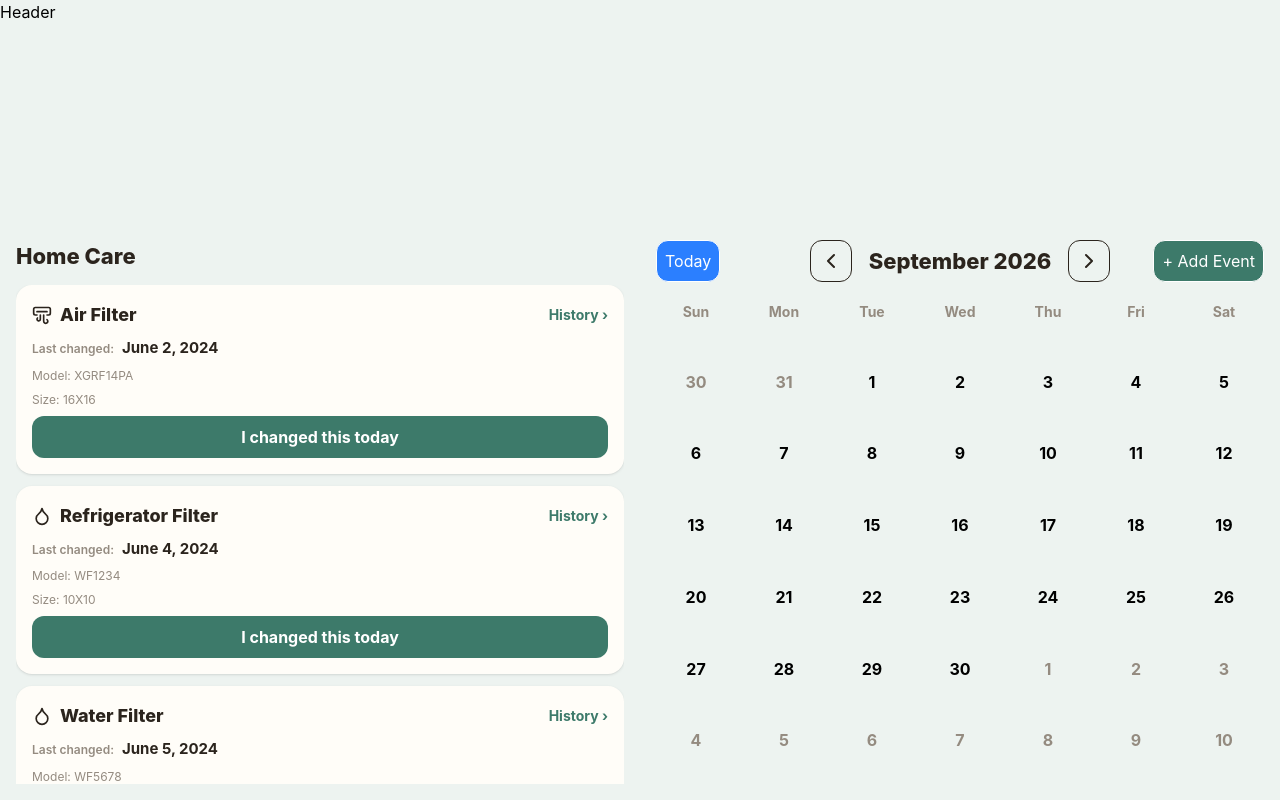
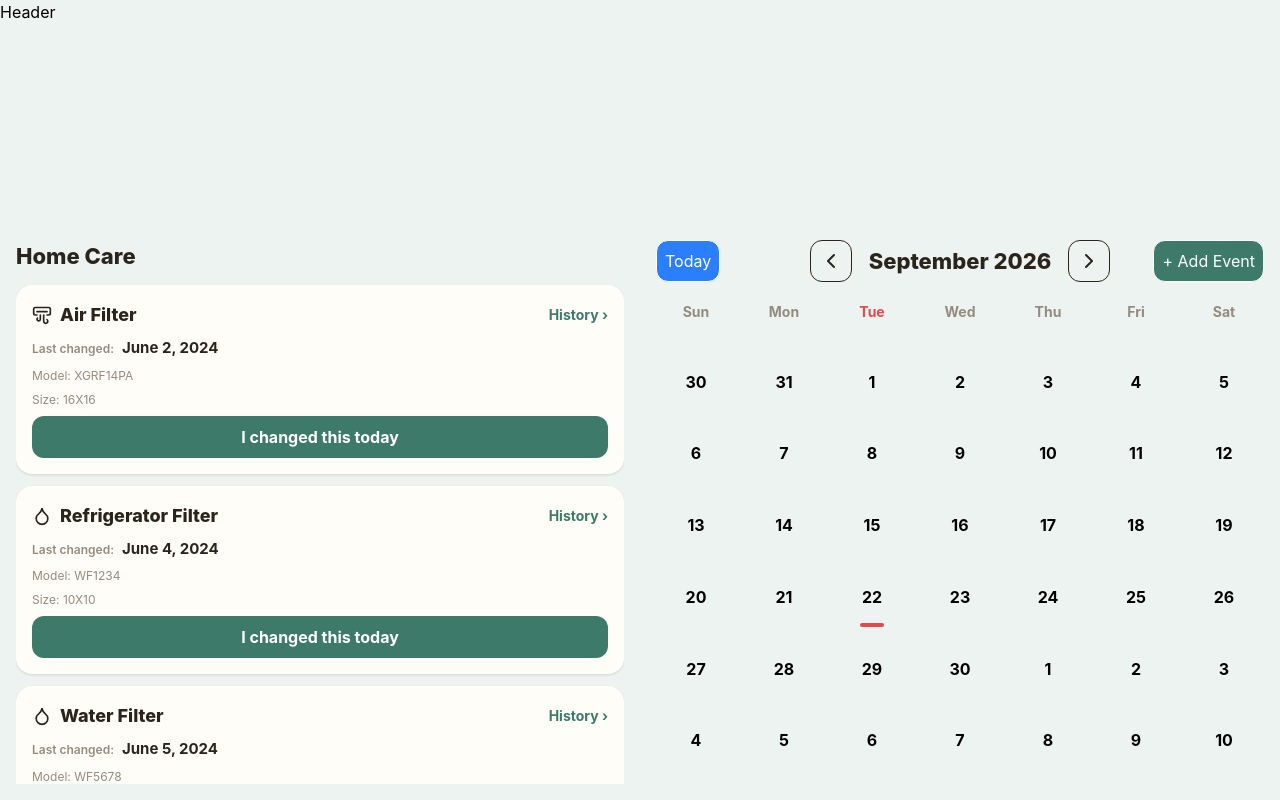
Before and after one commit to parekhr/family-dashboard, a React (Vite) app: page / in a window 1280 px wide. Built offline with nearby package versions, Linux system fonts and the light colour scheme.

Commit message:
added underline for current day

```diff
--- a/src/index.css
+++ b/src/index.css
@@ -18,4 +18,5 @@ body {
   --color-muted: #948b80;
   --color-primary: #3d7a6a;
   --color-primary-hover: #33685a;
+  --color-today: #E5484D;
 }
--- a/src/widgets/calendar/CalendarWidget.tsx
+++ b/src/widgets/calendar/CalendarWidget.tsx
@@ -1,6 +1,7 @@
 import { buildMonthGrid } from './buildMonthGrid'
 import { useState } from 'react'
 import { ChevronLeft, ChevronRight } from 'lucide-react'
+import { getTodayISO } from '../../lib/dates'
 import { useCalendarData } from './useCalendarData'
 
 const weekdays = ['Sun', 'Mon', 'Tue', 'Wed', 'Thu', 'Fri', 'Sat']
@@ -33,6 +34,10 @@ export function CalendarWidget() {
 
     const grid = buildMonthGrid(year, month)
 
+    const todayISO = getTodayISO()
+
+    const isViewingTodaysMonth = month === (today.getMonth() + 1) && year === today.getFullYear()
+
     return (
         <div className="flex flex-col flex-1 min-h-0 gap-3">
             <div className="grid grid-cols-[1fr_auto_1fr] items-center">
@@ -52,13 +57,16 @@ export function CalendarWidget() {
             </div>
             <div className="grid grid-cols-7 gap-2 flex-1 min-h-0">
                 {weekdays.map((weekday) => (
-                    <div key={weekday} className="p-2 text-center font-bold text-muted text-sm">
+                    <div key={weekday} className={`${ isViewingTodaysMonth && weekday === weekdays[today.getDay()] ? 'text-today' : 'text-muted' } p-2 text-center font-bold text-sm`}>
                         {weekday}
                     </div>
                 ))}
                 {grid.map((day) => (
-                    <div key={day.iso} className={`p-2 text-center font-bold ${day.inMonth ? '' : 'text-muted'}`}>
+                    <div key={day.iso} className={`p-2 text-center font-bold relative${day.inMonth ? '' : 'text-muted'}`}>
                         {Number(day.iso.slice(-2))}
+                        {day.iso === todayISO && day.inMonth && (
+                            <span className="absolute bottom-3.5 left-1/2 -translate-x-1/2 w-6 h-1 rounded-full bg-today"></span>
+                        )}
                     </div>
                 ))}
             </div>
```
Also changed, not shown: 1 other file (tests, documents, lock files or other folders).
